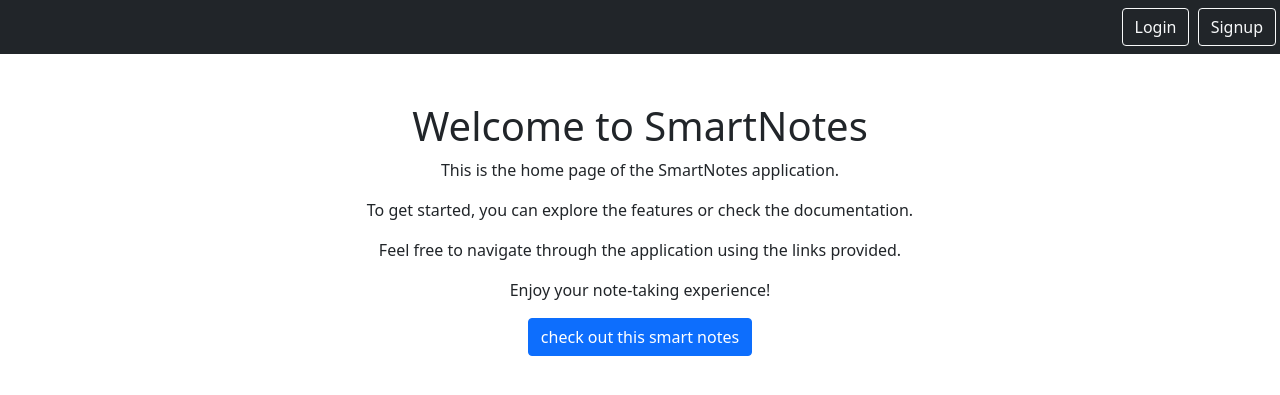
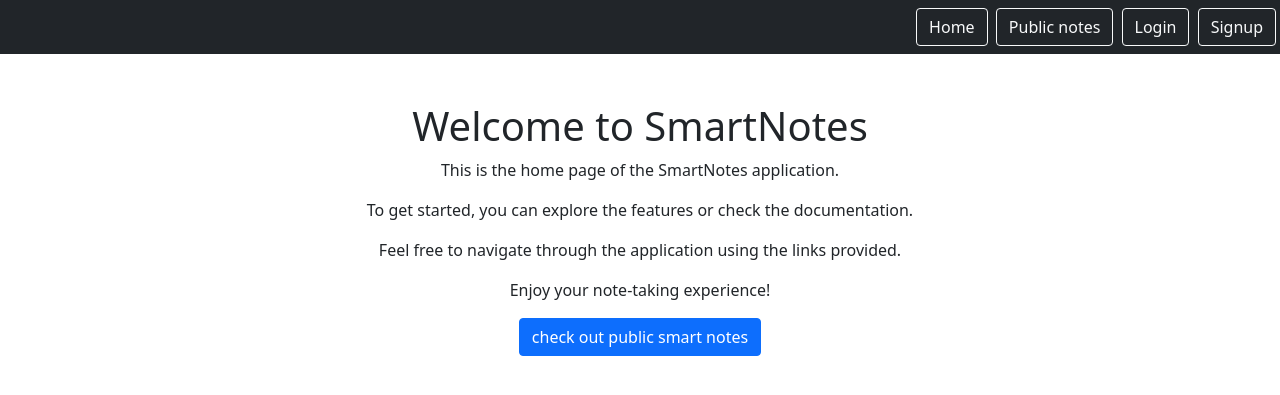
Before and after one commit to Deotyma/supernotes, a Django app: page /home/ in a window 1280 px wide. Shown: the top 395 px of the page. Run offline with Django 5.2, Linux system fonts and the light colour scheme.

Commit message:
public list notes in home page

```diff
--- a/home/templates/home/welcome.html
+++ b/home/templates/home/welcome.html
@@ -8,5 +8,6 @@
     <p>Enjoy your note-taking experience!</p>
     <p>{{today}}</p>
 
-    <a href="{% url 'notes.list'%}" class="btn btn-primary">check out this smart notes</a>
+    <a href="{% url 'notes.public' %}" class="btn btn-primary">check out public smart notes</a>
+
 {% endblock %}
--- a/static/templates/base.html
+++ b/static/templates/base.html
@@ -12,8 +12,6 @@
         <nav class="navbar navbar-dark bg-dark">
           <div class="ms-auto">
             {% if user.is_authenticated %}
-              <a href="{% url 'home' %}" class="btn btn-outline-light me-1">Home</a>
-              <a href="{% url 'notes.public' %}" class="btn btn-outline-light me-1">Public notes</a>
               <a href="{% url 'notes.create' %}" class="btn btn-outline-light me-1">Create</a>
 
               <form method="post" action="{% url 'logout' %}" style="display:inline;">
@@ -23,6 +21,8 @@
                 </button>
               </form>
             {% else %}
+              <a href="{% url 'home' %}" class="btn btn-outline-light me-1">Home</a>
+              <a href="{% url 'notes.public' %}" class="btn btn-outline-light me-1">Public notes</a>
               <a href="{% url 'login' %}" class="btn btn-outline-light me-1">Login</a>
               <a href="{% url 'register' %}" class="btn btn-outline-light me-1">Signup</a>
             {% endif %}
```
